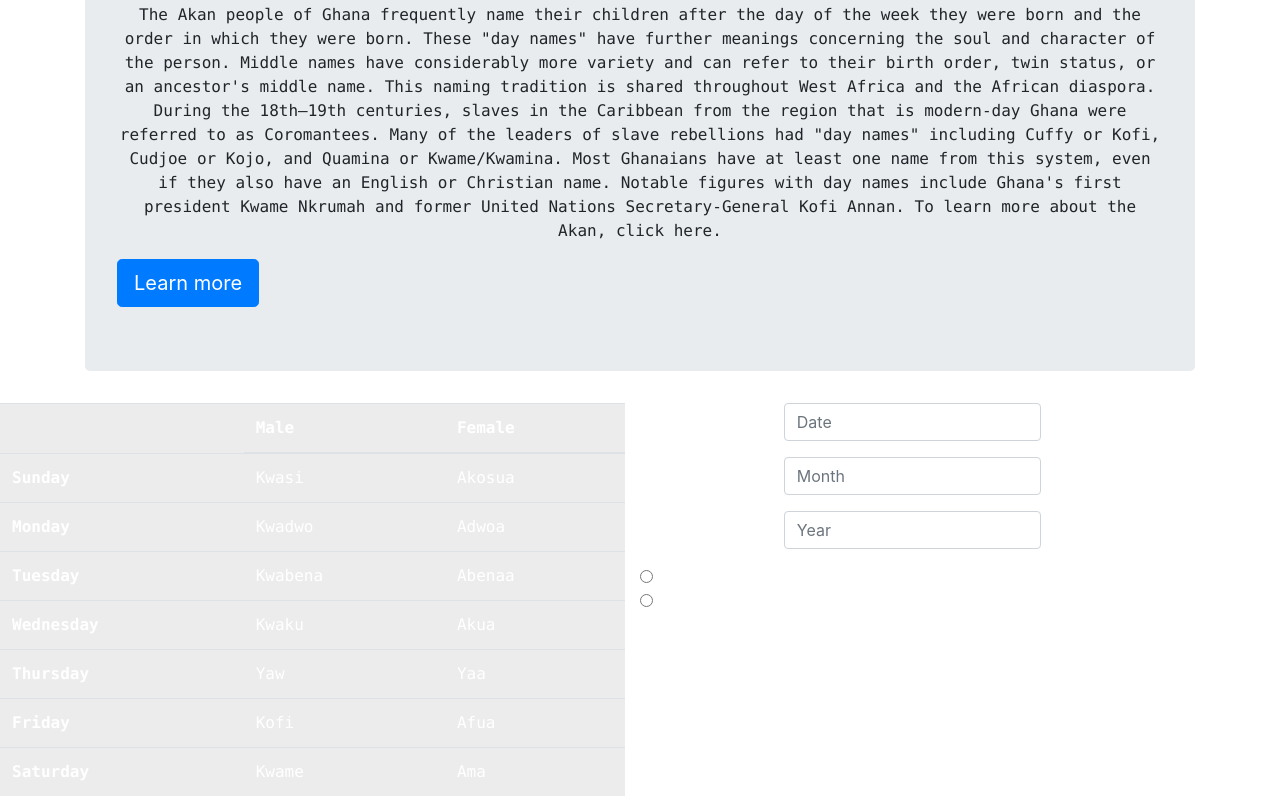
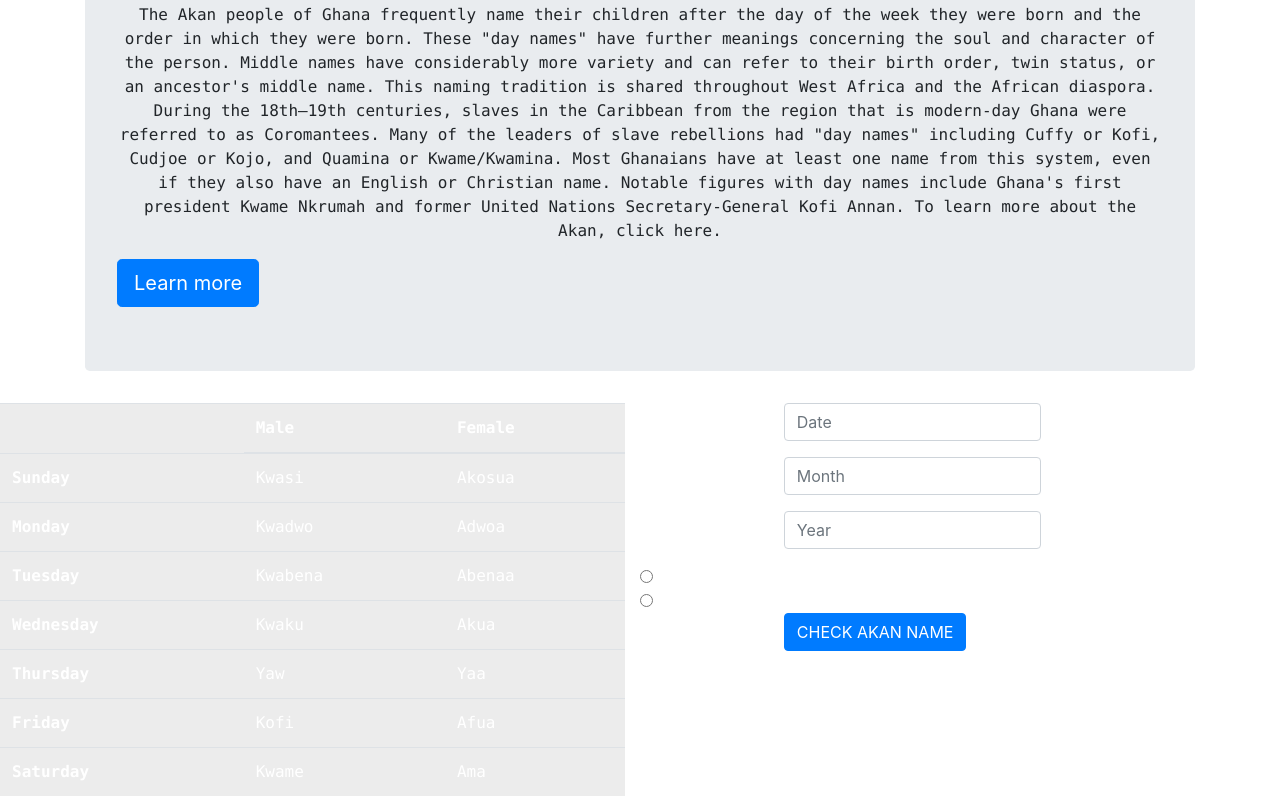
Before and after one commit to ShazzKimani/AKAN, a plain HTML site: page index.html in a window 1280 px wide. Shown: the part 330-1142 px from the top of the page. Drawn offline with nearby package versions, Linux system fonts and the light colour scheme.

Commit message:
Added a button that checks the user's Akan name

```diff
--- a/index.html
+++ b/index.html
@@ -126,6 +126,13 @@
       </label>
     </div>
 
+    <div class="form-group row">
+      <div class="col-sm-10 offset-sm-4">
+        <button type="button" onclick="akanName()" class="btn btn-primary"> CHECK AKAN NAME</button>
+      </div>
+    </div>
+
+
 
 
 
```
